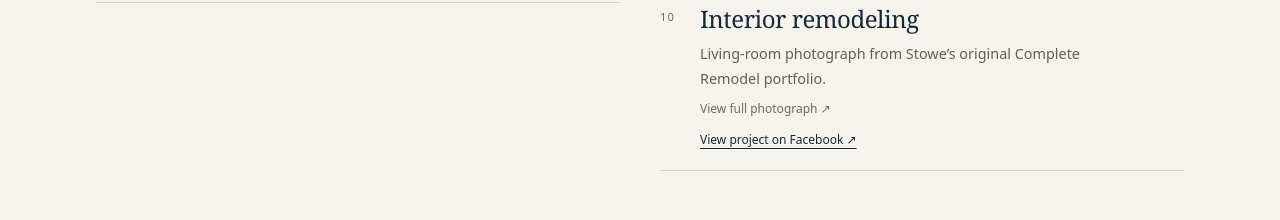
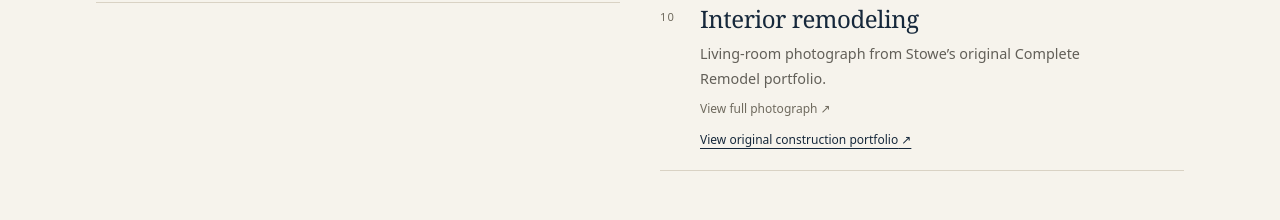
Before and after one commit to Solynx-Solutions/C-Users-rafae-OneDrive-GitHub-stowe-contracting, a Next.js app: page /projects in a window 1280 px wide. Shown: the part 4520-4740 px from the top of the page. Built offline with nearby package versions, Linux system fonts and the light colour scheme; no server answers.

Commit message:
Label original remodel photo source accurately

```diff
--- a/components/sections/stowe-project-gallery.tsx
+++ b/components/sections/stowe-project-gallery.tsx
@@ -7,6 +7,6 @@ export function ProjectGallery({ featured = false }: { featured?: boolean }) {
  {photos.map((photo,index)=><figure className={styles.figure} key={photo.src}>
  <a className={styles.imageLink} href={photo.src} target="_blank" rel="noopener noreferrer" aria-label={`View full photograph: ${photo.title}`}>
  <Image src={photo.src} width={photo.width} height={photo.height} alt={photo.alt} sizes="(min-width: 900px) 45vw, 100vw"/><span className={styles.enlarge} aria-hidden="true">↗</span></a>
- <figcaption><span className={styles.number}>{String(index+1).padStart(2,'0')}</span><h3>{photo.title}</h3>{photo.description && <p className={styles.detail}>{photo.description}</p>}<span className={styles.full}>View full photograph ↗</span>{photo.source && <a className={styles.source} href={photo.source} target="_blank" rel="noopener noreferrer">View project on Facebook ↗</a>}</figcaption></figure>)}
+ <figcaption><span className={styles.number}>{String(index+1).padStart(2,'0')}</span><h3>{photo.title}</h3>{photo.description && <p className={styles.detail}>{photo.description}</p>}<span className={styles.full}>View full photograph ↗</span>{photo.source && <a className={styles.source} href={photo.source} target="_blank" rel="noopener noreferrer">{photo.sourceLabel ?? 'View project on Facebook'} ↗</a>}</figcaption></figure>)}
  </div>;
 }
--- a/data/stowe-project-photos.ts
+++ b/data/stowe-project-photos.ts
@@ -1,4 +1,4 @@
-export type StoweProjectPhoto = { src: string; width: number; height: number; alt: string; title: string; description?: string; source?: string };
+export type StoweProjectPhoto = { src: string; width: number; height: number; alt: string; title: string; description?: string; source?: string; sourceLabel?: string };
 
 const originalPhotos: StoweProjectPhoto[] = [
   {
@@ -50,7 +50,8 @@ const originalPhotos: StoweProjectPhoto[] = [
     "alt": "Remodeled living room with a stone fireplace, wood flooring and recessed lighting.",
     "title": "Interior remodeling",
     "description": "Living-room photograph from Stowe’s original Complete Remodel portfolio.",
-    "source": "https://stowecontracting.com/construction/"
+    "source": "https://stowecontracting.com/construction/",
+    "sourceLabel": "View original construction portfolio"
   },
   {
     "src": "/media/original-stowe/stowe-grass-front-view-original.jpg",
```
